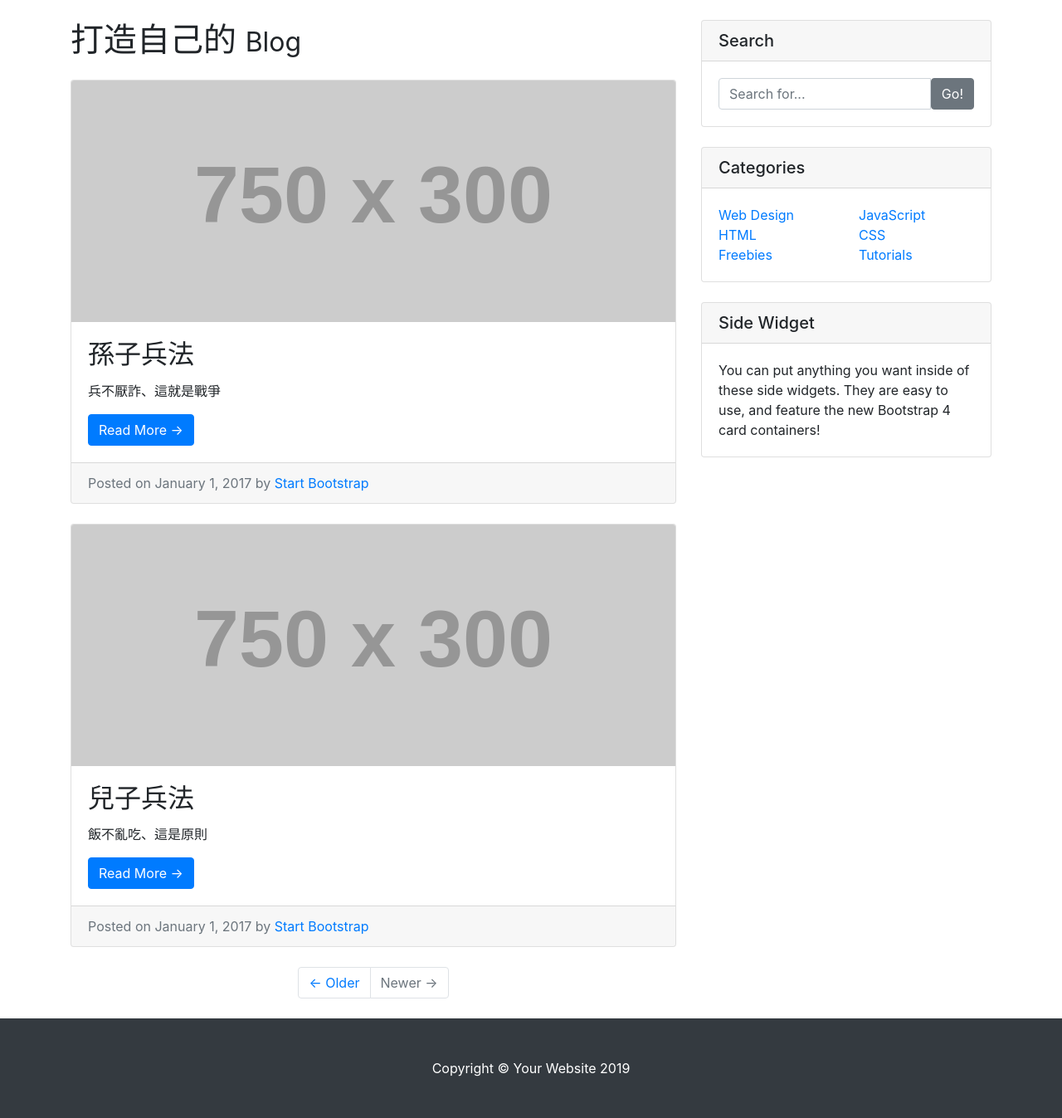
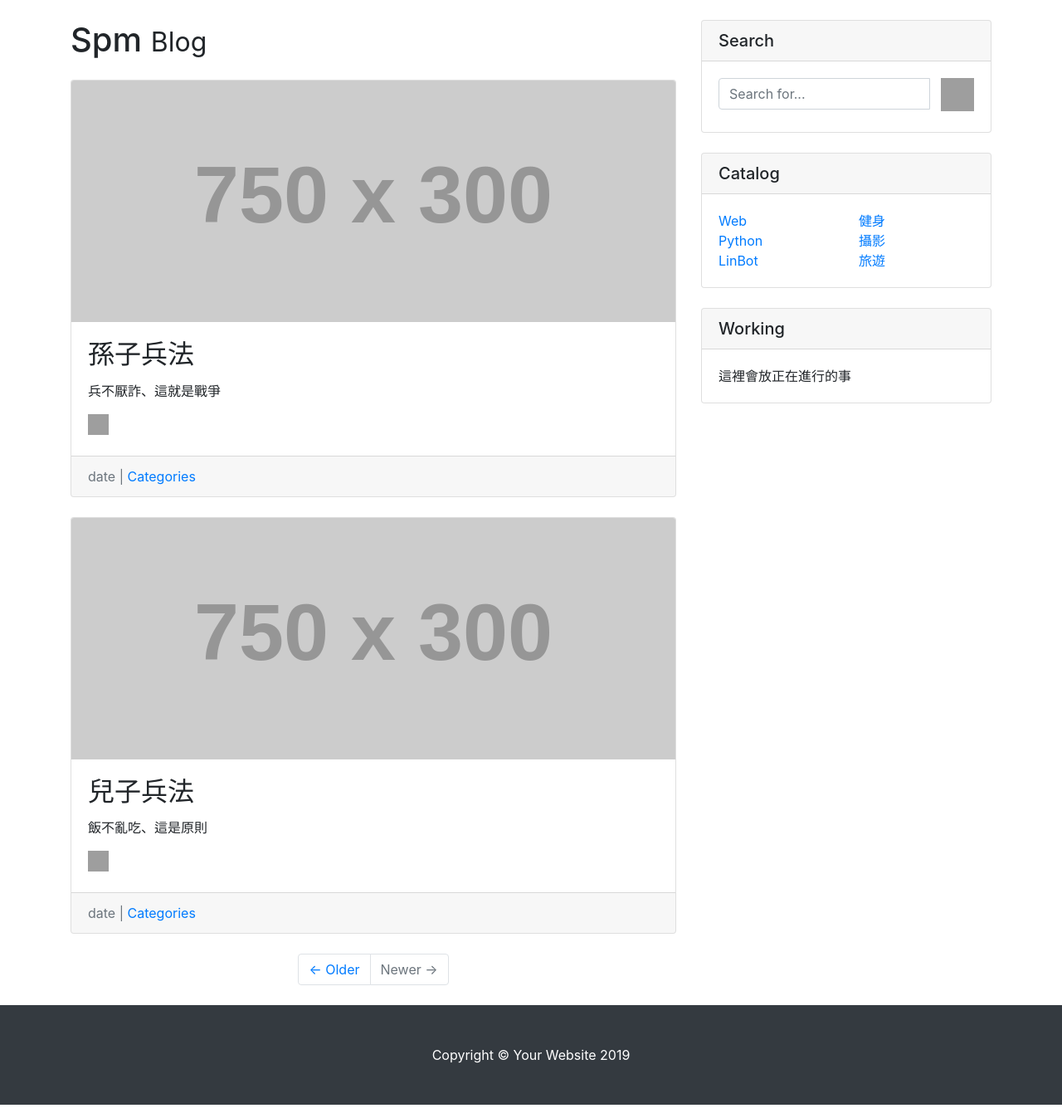
Before and after one commit to spmdl/Blog_Basic, a Django app: page /blog in a window 1280 px wide. Shown: the part 56-1403 px from the top of the page at 83% size. Run offline with Django 3.2, Linux system fonts and the light colour scheme; data comes from the database, SQL or seed files in the repository; both versions use the stored data as it was after the commit; grey boxes labelled with a size stand in for pictures from a placeholder-image service; some libraries are stand-ins or nearby versions; grey boxes are pictures that could not be loaded.

Commit message:
Blog_Web v2.0

```diff
--- a/blog/templates/index_blog.html
+++ b/blog/templates/index_blog.html
@@ -7,7 +7,7 @@
       <!-- Blog Entries Column -->
       <div class="col-md-8">
 
-        <h1 class="my-4">打造自己的
+        <h1 class="my-4">Spm
           <small>Blog</small>
         </h1>
 
@@ -18,11 +18,17 @@
           <div class="card-body">
             <h2 class="card-title">{{bg.title}}</h2>
             <p class="card-text">{{bg.content}}</p>
-            <a href="#" class="btn btn-primary">Read More &rarr;</a>
+
+            <button type="button" style='
+    width: 25px;
+    height:25px;
+    background: url("https://img.icons8.com/dotty/25/000000/more.png") no-repeat;
+    border-style: none;'></button>
           </div>
           <div class="card-footer text-muted">
-            Posted on January 1, 2017 by
-            <a href="#">Start Bootstrap</a>
+
+            date |
+            <a href="#">Categories</a>
           </div>
         </div>
         {% endfor %}
@@ -49,40 +55,44 @@
             <div class="input-group">
               <input type="text" class="form-control" placeholder="Search for...">
               <span class="input-group-btn">
-                <button class="btn btn-secondary" type="button">Go!</button>
-              </span>
+                  &nbsp&nbsp
+                <button type="button" style='
+    width: 40px;
+    height:40px;
+    background: url("https://img.icons8.com/wired/40/000000/search.png") no-repeat;
+    border-style: none;'></button>
             </div>
           </div>
         </div>
 
         <!-- Categories Widget -->
         <div class="card my-4">
-          <h5 class="card-header">Categories</h5>
+          <h5 class="card-header">Catalog</h5>
           <div class="card-body">
             <div class="row">
               <div class="col-lg-6">
                 <ul class="list-unstyled mb-0">
                   <li>
-                    <a href="#">Web Design</a>
+                    <a href="#">Web</a>
                   </li>
                   <li>
-                    <a href="#">HTML</a>
+                    <a href="#">Python</a>
                   </li>
                   <li>
-                    <a href="#">Freebies</a>
+                    <a href="#">LinBot</a>
                   </li>
                 </ul>
               </div>
               <div class="col-lg-6">
                 <ul class="list-unstyled mb-0">
                   <li>
-                    <a href="#">JavaScript</a>
+                    <a href="#">健身</a>
                   </li>
                   <li>
-                    <a href="#">CSS</a>
+                    <a href="#">攝影</a>
                   </li>
                   <li>
-                    <a href="#">Tutorials</a>
+                    <a href="#">旅遊</a>
                   </li>
                 </ul>
               </div>
@@ -92,9 +102,9 @@
 
         <!-- Side Widget -->
         <div class="card my-4">
-          <h5 class="card-header">Side Widget</h5>
+          <h5 class="card-header">Working</h5>
           <div class="card-body">
-            You can put anything you want inside of these side widgets. They are easy to use, and feature the new Bootstrap 4 card containers!
+            這裡會放正在進行的事
           </div>
         </div>
       </div>
```
Also changed, not shown: db.sqlite3.
